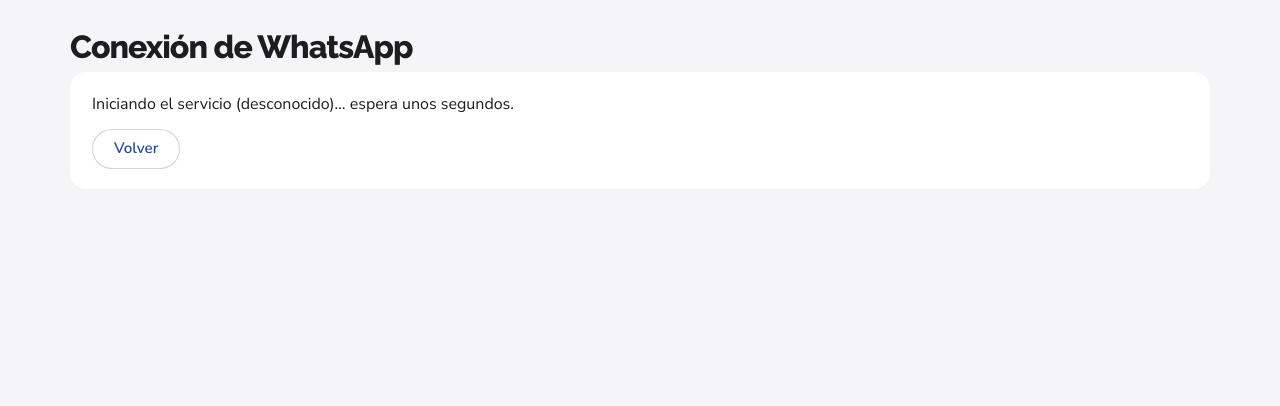
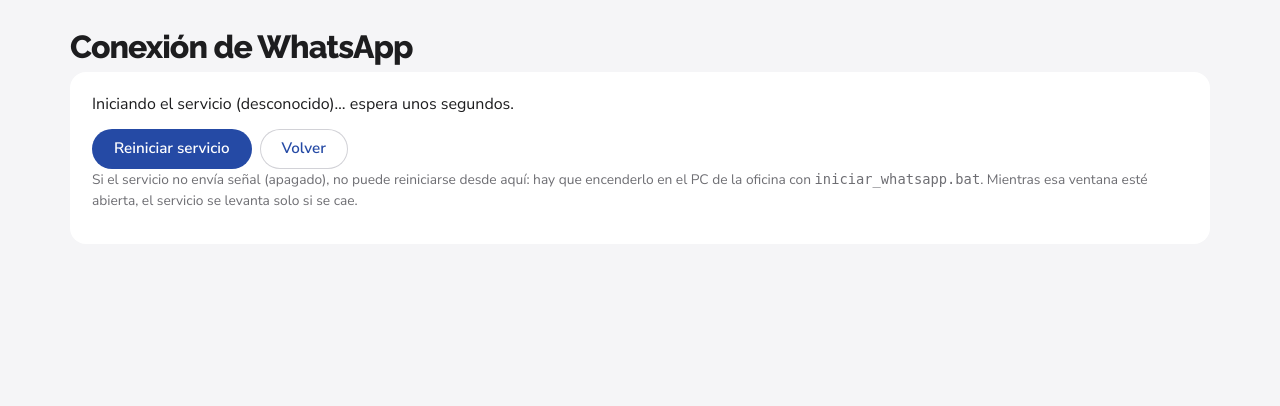
Before and after one commit to jalvarez-alt/ccgestion, a Flask app: template templates/whatsapp/conexion.html in a window 1280 px wide. Shown: the part 66-472 px from the top of the page. Run offline with Flask 3, Linux system fonts and the light colour scheme; the template is opened without the code that fills it, so the values that code supplies are empty.

Commit message:
WhatsApp: botón Reiniciar servicio y vigilante en el PC
- Opción «Reiniciar servicio» en el menú WhatsApp y en Conexión: pide el reinicio por el latido
- Las órdenes valen 2 minutos (una orden vieja no se ejecuta al encender el servicio)
- iniciar_whatsapp.bat vigila el servicio: lo levanta si se cae o se reinicia, limpia Chrome huérfano y guarda el log
- El servicio reintenta solo si el navegador interno falla al iniciar

Co-Authored-By: Claude Sonnet 5.5 <noreply@anthropic.com>

```diff
--- a/templates/base.html
+++ b/templates/base.html
@@ -88,7 +88,11 @@
                 <summary><a href="{{ url_for('whatsapp.lista') }}" class="m-tit">WhatsApp</a></summary>
                 <a class="m-item {% if ep in ('whatsapp.lista', 'whatsapp.detalle') %}activo{% endif %}" href="{{ url_for('whatsapp.lista') }}">Campañas</a>
                 {% if puede('whatsapp.enviar') %}<a class="m-item {% if ep == 'whatsapp.nueva' %}activo{% endif %}" href="{{ url_for('whatsapp.nueva') }}">Nueva campaña</a>
-                <a class="m-item {% if ep == 'whatsapp.conexion' %}activo{% endif %}" href="{{ url_for('whatsapp.conexion') }}">Conexión (QR)</a>{% endif %}
+                <a class="m-item {% if ep == 'whatsapp.conexion' %}activo{% endif %}" href="{{ url_for('whatsapp.conexion') }}">Conexión (QR)</a>
+                <form method="post" action="{{ url_for('whatsapp.reiniciar_servicio') }}" onsubmit="return confirm('¿Reiniciar el servicio de WhatsApp? Se desconecta 1-2 minutos y se reconecta solo.')" style="margin:0">
+                    <input type="hidden" name="csrf" value="{{ csrf_token() }}">
+                    <button type="submit" class="m-item" style="width:100%;text-align:left;background:none;border:0;border-radius:0;box-shadow:none;cursor:pointer;font:inherit;color:inherit">Reiniciar servicio</button>
+                </form>{% endif %}
                 <a class="m-item {% if ep == 'whatsapp.todas_respuestas' %}activo{% endif %}" href="{{ url_for('whatsapp.todas_respuestas') }}">Respuestas</a>
             </details>
             {% endif %}
--- a/templates/whatsapp/conexion.html
+++ b/templates/whatsapp/conexion.html
@@ -20,6 +20,15 @@
     {% else %}
         <p>Iniciando el servicio ({{ est.estado or 'desconocido' }})… espera unos segundos.</p>
     {% endif %}
-    <div class="acciones"><a class="boton secundario" href="{{ url_for('whatsapp.lista') }}">Volver</a></div>
+    <div class="acciones">
+        {% if not error_servicio %}
+        <form method="post" action="{{ url_for('whatsapp.reiniciar_servicio') }}" onsubmit="return confirm('¿Reiniciar el servicio de WhatsApp? Se desconecta 1-2 minutos y se reconecta solo.')">
+            <input type="hidden" name="csrf" value="{{ csrf_token() }}">
+            <button type="submit">Reiniciar servicio</button>
+        </form>
+        {% endif %}
+        <a class="boton secundario" href="{{ url_for('whatsapp.lista') }}">Volver</a>
+    </div>
+    <p class="nota">Si el servicio no envía señal (apagado), no puede reiniciarse desde aquí: hay que encenderlo en el PC de la oficina con <code>iniciar_whatsapp.bat</code>. Mientras esa ventana esté abierta, el servicio se levanta solo si se cae.</p>
 </div>
 {% endblock %}
--- a/whatsapp.py
+++ b/whatsapp.py
@@ -73,6 +73,20 @@ def lista():
 def conexion():
     est, error = estado_servicio()
     return render_template("whatsapp/conexion.html", est=est, error_servicio=error)
+
+
+@bp.route("/conexion/reiniciar", methods=["POST"])
+@requiere_permiso("whatsapp.enviar")
+def reiniciar_servicio():
+    """Pide al servicio de WhatsApp que se reinicie. Solo llega si el servicio sigue enviando señal."""
+    est, error = estado_servicio()
+    if error:
+        flash("El servicio no está enviando señal, así que no puede reiniciarse desde aquí. Enciéndelo en el PC de la "
+              "oficina con «iniciar_whatsapp.bat» (carpeta whatsapp-service).")
+    else:
+        W.pedir_reinicio()
+        flash("Reinicio pedido. El servicio se apaga y vuelve a conectarse solo en 1-2 minutos; recarga la página para ver el estado.")
+    return redirect(url_for("whatsapp.conexion"))
 
 
 @bp.route("/conexion/cerrar", methods=["POST"])
--- a/whatsapp_db.py
+++ b/whatsapp_db.py
@@ -96,9 +96,11 @@ _TABLAS = [
         numero VARCHAR(30) NULL,
         en_cola INT NOT NULL DEFAULT 0,
         comando VARCHAR(20) NULL,
+        comando_en DATETIME NULL,
         actualizado DATETIME NOT NULL
     ) CHARACTER SET utf8mb4""",
 ]
+VIGENCIA_COMANDO = 120   # segundos que vale una orden (reiniciar/cerrar) pedida desde la app
 VIGENCIA_LATIDO = 60     # segundos sin señal del servicio => se considera apagado
 
 
@@ -117,7 +119,8 @@ def asegurar_tablas():
             ("wa_campanas", (("plantilla2", "TEXT NULL"),)),
             ("wa_mensajes", (("aviso", "TINYINT NOT NULL DEFAULT 1"), ("manifiestos", "TEXT NULL"),
                              ("chat_id", "VARCHAR(60) NULL"), ("finalizado", "TINYINT NOT NULL DEFAULT 0"),
-                             ("finalizado_por", "VARCHAR(150) NULL"), ("finalizado_en", "DATETIME NULL")))):
+                             ("finalizado_por", "VARCHAR(150) NULL"), ("finalizado_en", "DATETIME NULL"))),
+            ("wa_servicio", (("comando_en", "DATETIME NULL"),))):
         existentes = {r["COLUMN_NAME"] for r in _ejecutar(
             "SELECT COLUMN_NAME FROM information_schema.COLUMNS WHERE TABLE_SCHEMA = DATABASE() "
             "AND TABLE_NAME = %s", [tabla])}
@@ -139,9 +142,13 @@ def latido(estado, qr, numero, en_cola):
               "ON DUPLICATE KEY UPDATE estado=VALUES(estado), qr=VALUES(qr), numero=VALUES(numero), "
               "en_cola=VALUES(en_cola), actualizado=VALUES(actualizado)", [estado, qr, numero, en_cola, ahora()],
               commit=True)
-    comando = _ejecutar("SELECT comando FROM wa_servicio WHERE id = 1", uno=True)["comando"]
+    fila = _ejecutar("SELECT comando, comando_en FROM wa_servicio WHERE id = 1", uno=True)
+    comando = fila["comando"]
     if comando:
-        _ejecutar("UPDATE wa_servicio SET comando = NULL WHERE id = 1", commit=True)
+        _ejecutar("UPDATE wa_servicio SET comando = NULL, comando_en = NULL WHERE id = 1", commit=True)
+        # Una orden vieja (el servicio estaba apagado cuando se pidió) no se ejecuta al volver a encenderlo.
+        if not fila["comando_en"] or (ahora() - fila["comando_en"]).total_seconds() > VIGENCIA_COMANDO:
+            comando = None
     if estado != "listo":
         return comando, [], [], []
     filas = _ejecutar("SELECT id, telefono, texto FROM wa_mensajes WHERE estado = 'en_cola' ORDER BY id")
@@ -191,9 +198,18 @@ def estado_servicio():
     return {"estado": f["estado"], "qr": f["qr"], "numero": f["numero"], "en_cola": f["en_cola"]}, None
 
 
+def pedir_comando(comando):
+    asegurar_tablas()
+    _ejecutar("UPDATE wa_servicio SET comando = %s, comando_en = %s WHERE id = 1", [comando, ahora()], commit=True)
+
+
 def pedir_cierre():
-    asegurar_tablas()
-    _ejecutar("UPDATE wa_servicio SET comando = 'cerrar' WHERE id = 1", commit=True)
+    pedir_comando("cerrar")
+
+
+def pedir_reinicio():
+    """Pide al servicio que se reinicie (cierra el navegador y el proceso; el vigilante del PC lo vuelve a levantar)."""
+    pedir_comando("reiniciar")
 
 
 # ---------------------------------------------------------------- teléfonos y texto
```
Also changed, not shown: whatsapp-service/server.js (+27 -1 lines), 1 other file.
